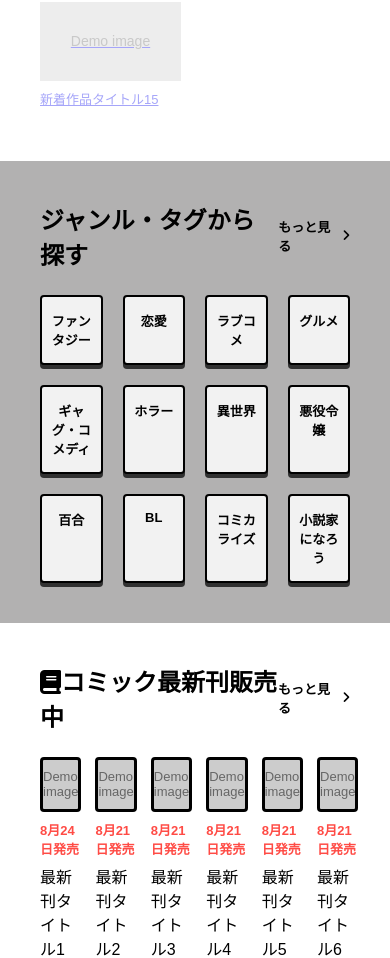
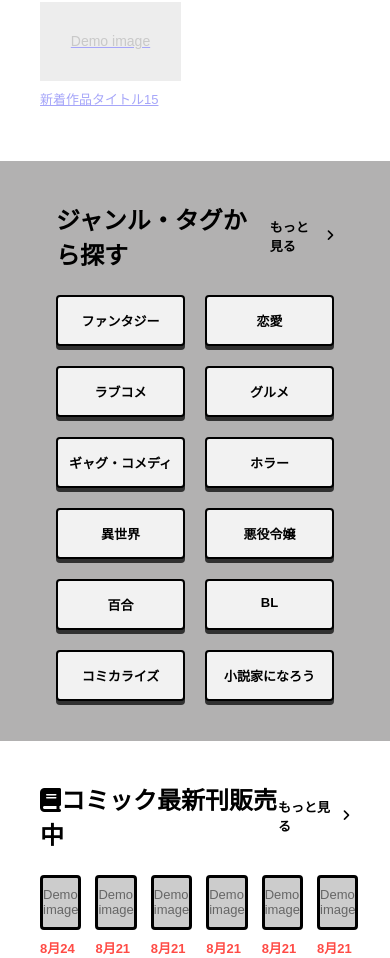
Before and after one commit to K-Tsubasa2026/kadocomi-demo, a React (Vite) app: page / in a window 390 px wide. Shown: the part 1744-2702 px from the top of the page. Built offline with nearby package versions, Linux system fonts and the light colour scheme.

Commit message:
Genreのレスポンシブ対応

```diff
--- a/src/components/Genre/Genre.css
+++ b/src/components/Genre/Genre.css
@@ -61,3 +61,19 @@
     text-decoration: none;
     color:#000000;
 }
+
+/* ==========================
+   レスポンシブ対応（追記分・768px以下のみ上書き）
+========================== */
+@media (max-width: 768px) {
+/* ジャンル・タグから探す：横2つ */
+    .genre-inner {
+        padding: 40px 16px;
+    }
+    .genre-grid {
+        grid-template-columns: repeat(2, 1fr);
+    }
+    .genre-item {
+        width: 100%;
+    }
+}
```
